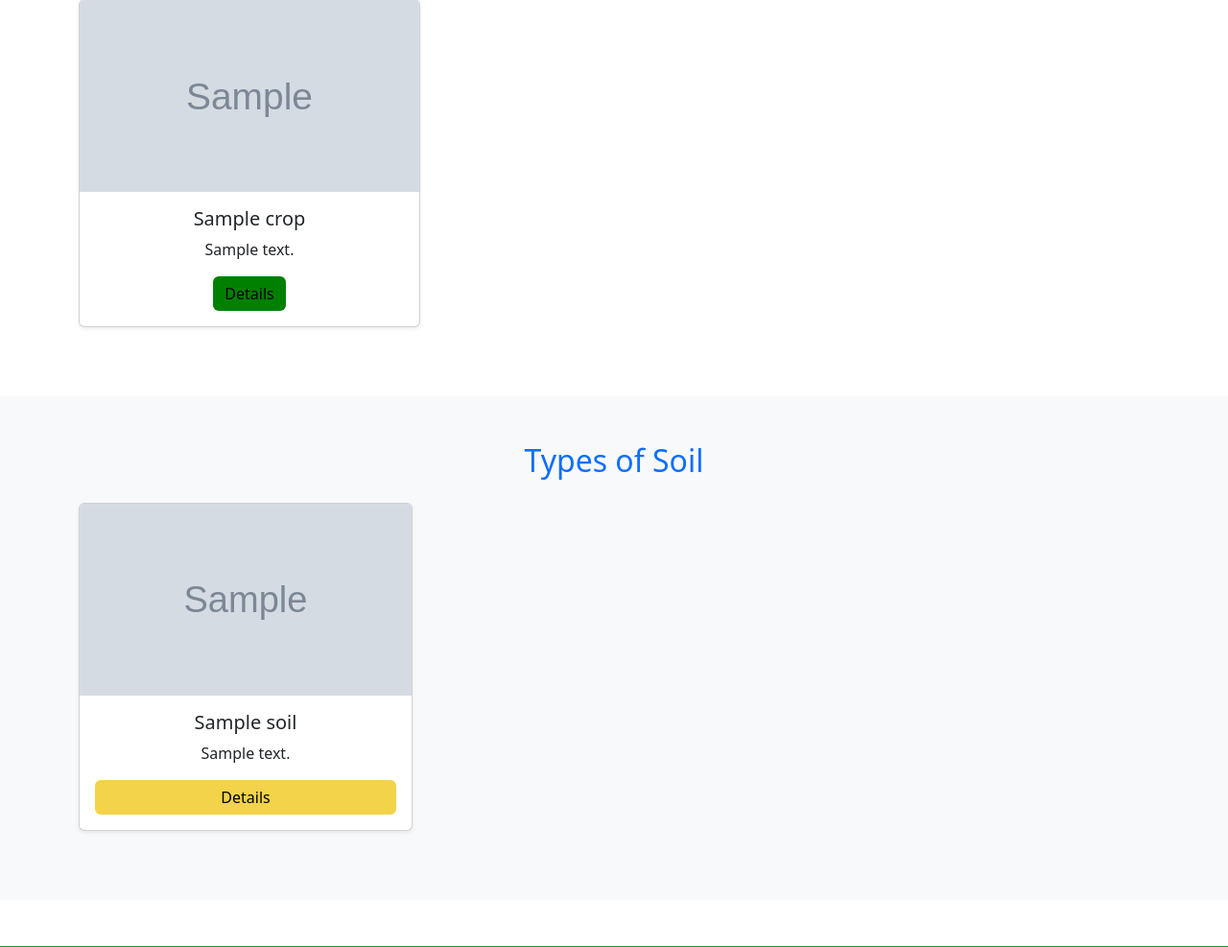
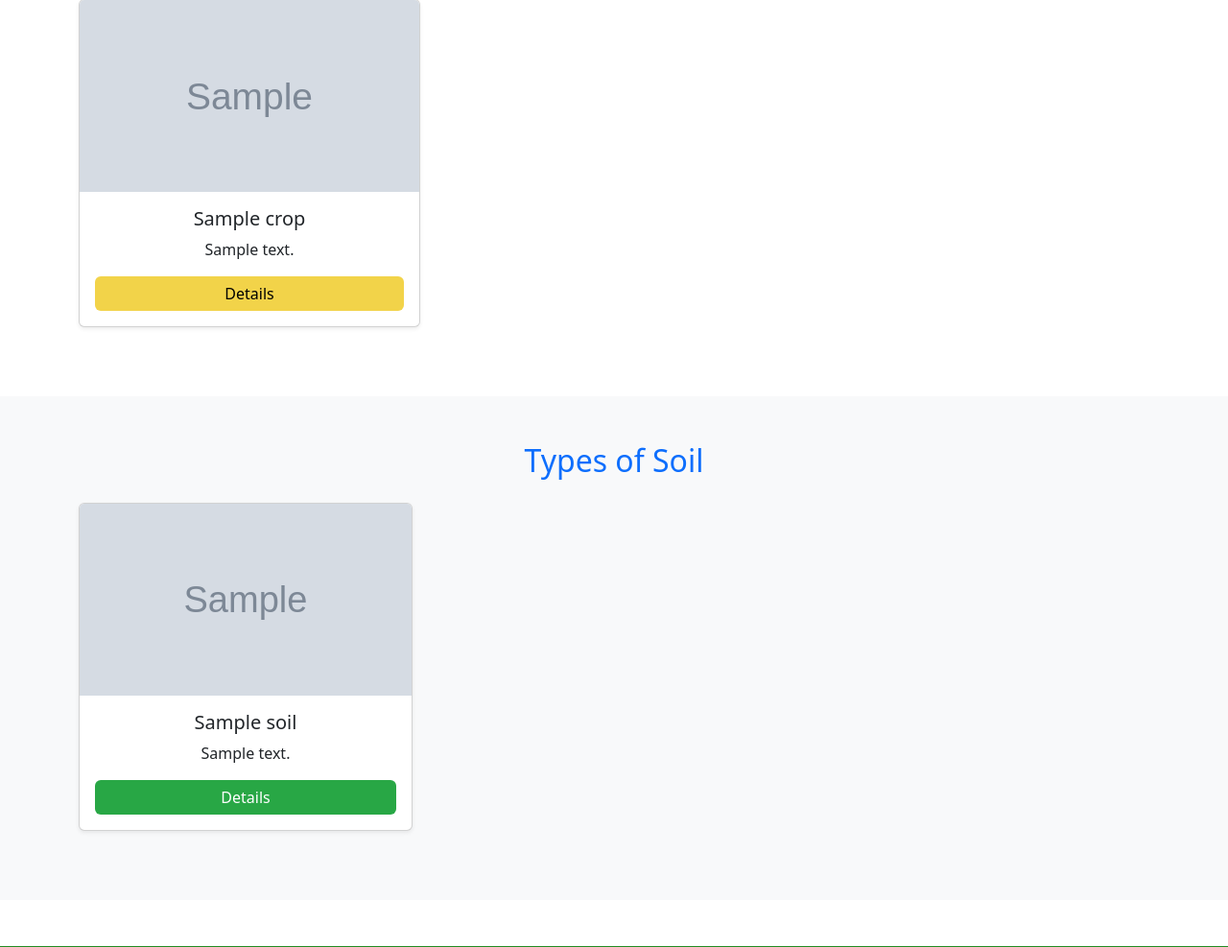
Before and after one commit to likithAswin74/Soil-Crop, a Flask app: page /home in a window 1280 px wide. Shown: the part 911-1898 px from the top of the page at 96% size. Run offline with Flask 3, Linux system fonts and the light colour scheme; a user stored in the database is signed in; tables that the repository leaves empty hold one stand-in row (values such as "Sample post"); grey boxes marked "Sample" are stand-in pictures; some libraries are stand-ins or nearby versions.

Commit message:
changes comitted

```diff
--- a/static/css/styles.css
+++ b/static/css/styles.css
@@ -244,21 +244,25 @@ html {
 
 
 
-.custom-btn {
-    background-color: #f2d349 !important;
-    color: black !important;
+
+/* Crop Details Button (Green) */
+.crop-btn {
+    background-color: #28a745 !important;  /* Green */
+    color: white !important;
+    width: 100%;
     border: none;
 }
-.custom-btn:hover {
-    background-color: #e6c236 !important;
+.crop-btn:hover {
+    background-color: #218838 !important;  /* Darker Green */
 }
 
-
-.custom-btn-for-crop {
-    background-color: green !important;
+/* Soil Details Button (Yellow) */
+.soil-btn {
+    background-color: #f2d349 !important;  /* Yellow */
     color: black !important;
+    width: 100%;
     border: none;
 }
-.custom-btn-for-crop:hover {
-    background-color: #e6c236 !important;
+.soil-btn:hover {
+    background-color: #e6c236 !important;  /* Darker Yellow */
 }
--- a/templates/index.html
+++ b/templates/index.html
@@ -24,7 +24,7 @@
           <div class="card-body text-center">
             <h5 class="card-title">{{ crop.name }}</h5>
             <p class="card-text">{{ crop.description }}</p>
-            <a href="{{ url_for('details', type='crop', name=crop.name) }}" class="btn custom-btn-for-crop mt-auto">Details</a>
+            <a href="{{ url_for('details', type='crop', name=crop.name) }}" class="btn soil-btn mt-auto">Details</a>
           </div>
         </div>
       </div>
@@ -47,7 +47,7 @@
             <div class="card-body text-center d-flex flex-column"> <!-- Use flexbox for card body -->
               <h5 class="card-title">{{ soil.name }}</h5>
               <p class="card-text">{{ soil.description }}</p>
-              <a href="{{ url_for('details', name=soil.name) }}" class="btn custom-btn mt-auto">Details</a> <!-- Use mt-auto to push button to bottom -->
+              <a href="{{ url_for('details', name=soil.name) }}" class="btn crop-btn mt-auto">Details</a> <!-- Use mt-auto to push button to bottom -->
             </div>
           </div>
         </div>
```
